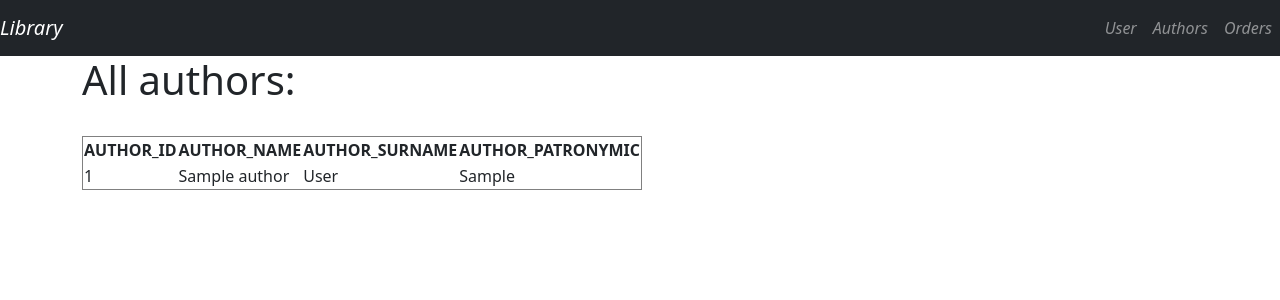
After one commit to Andry925/Library_app, a Django app: template library/author/templates/author/authors_page.html in a window 1280 px wide. The commit adds this page. Shown: the top 300 px of the page. Run offline with Django 5.2, Linux system fonts and the light colour scheme; the template is opened without the code that fills it: values that come from a table or form of the project are taken from there, others are empty; tables that the repository leaves empty hold one stand-in row (values such as "Sample post"); parts of the project's set-up code (start-up, migrations or seed data) failed here and were passed over; some libraries are stand-ins or nearby versions.

Commit message:
Adding basic frontend for authors from librarian profile

```diff
--- a/library/accounts/templates/profiles/librarianprofile.html
+++ b/library/accounts/templates/profiles/librarianprofile.html
@@ -2,5 +2,8 @@
 
 {% block content %}
 <p>Welcome to our account {{user.username}}</p>
+
 <p>Your role is {{user.role}} </p>
+<p><a href = "{% url 'all_authors' %}"> Click here to manage authors</a></p>
+
 {% endblock %}
--- /dev/null
+++ b/library/author/templates/author/authors_page.html
@@ -0,0 +1,33 @@
+{% extends 'author/base.html' %}
+{% block content%}
+<div class="container">
+<div style="margin: 0 auto;">
+    <h1> All authors:</h1>
+    <br>
+
+    <table border="1">
+        <tr>
+            <th>AUTHOR_ID</th>
+            <th>AUTHOR_NAME</th>
+            <th>AUTHOR_SURNAME</th>
+            <th>AUTHOR_PATRONYMIC</th>
+        </tr>
+
+        {% for author in authors %}
+            <tr>
+                <td>{{ author.id }}</td>
+                <td>{{ author.name }}</td>
+                <td>{{ author.surname }}</td>
+                <td>{{ author.patronymic }}</td>
+
+            </tr>
+        {% endfor %}
+
+    </table>
+
+</div>
+</div>
+
+
+
+{% endblock %}
--- /dev/null
+++ b/library/author/templates/author/base.html
@@ -0,0 +1,64 @@
+{% load static %}
+<!doctype html>
+<html lang="en">
+  <head>
+    <meta charset="utf-8">
+    <meta name="viewport" content="width=device-width, initial-scale=1, shrink-to-fit=no">
+    <meta name="description" content="">
+    <meta name="author" content="Mark Otto, Jacob Thornton, and Bootstrap contributors">
+    <meta name="generator" content="Jekyll v3.8.5">
+    <title>Authors</title>
+
+    <link rel="stylesheet" href="https://cdn.jsdelivr.net/npm/bootstrap@4.3.1/dist/css/bootstrap.min.css" integrity="sha384-ggOyR0iXCbMQv3Xipma34MD+dH/1fQ784/j6cY/iJTQUOhcWr7x9JvoRxT2MZw1T" crossorigin="anonymous">
+
+    <!-- Bootstrap core CSS -->
+<link href="/docs/4.3/dist/css/bootstrap.min.css" rel="stylesheet" integrity="sha384-ggOyR0iXCbMQv3Xipma34MD+dH/1fQ784/j6cY/iJTQUOhcWr7x9JvoRxT2MZw1T" crossorigin="anonymous">
+
+
+    <style>
+      .bd-placeholder-img {
+        font-size: 1.125rem;
+        text-anchor: middle;
+        -webkit-user-select: none;
+        -moz-user-select: none;
+        -ms-user-select: none;
+        user-select: none;
+      }
+
+      @media (min-width: 768px) {
+        .bd-placeholder-img-lg {
+          font-size: 3.5rem;
+        }
+      }
+    </style>
+    <!-- Custom styles for this template -->
+    <link href="album.css" rel="stylesheet">
+  </head>
+  <body>
+    <header>
+        <nav class="navbar navbar-expand-lg navbar-dark bg-dark font-italic">
+            <a class="navbar-brand" href="#">Library</a>
+                <button class="navbar-toggler" type="button" data-toggle="collapse" data-target="#navbarNavAltMarkup" aria-controls="navbarNavAltMarkup" aria-expanded="false" aria-label="Toggle navigation">
+                    <span class="navbar-toggler-icon"></span>
+                </button>
+            <div class="collapse navbar-collapse" id="navbarNavAltMarkup">
+                <div class="navbar-nav ml-auto">
+                  <a class="nav-item nav-link" href="">User</a>
+                  <a class="nav-item nav-link" href="">Authors</a>
+                  <a class="nav-item nav-link" href="">Orders</a>
+                </div>
+            </div>
+        </nav>
+    </header>
+    {% block content%}
+    {% endblock %}
+
+<footer class="text-muted">
+</footer>
+
+    <script src="https://code.jquery.com/jquery-3.3.1.slim.min.js" integrity="sha384-q8i/X+965DzO0rT7abK41JStQIAqVgRVzpbzo5smXKp4YfRvH+8abtTE1Pi6jizo" crossorigin="anonymous"></script>
+    <script src="https://cdn.jsdelivr.net/npm/popper.js@1.14.7/dist/umd/popper.min.js" integrity="sha384-UO2eT0CpHqdSJQ6hJty5KVphtPhzWj9WO1clHTMGa3JDZwrnQq4sF86dIHNDz0W1" crossorigin="anonymous"></script>
+    <script src="https://cdn.jsdelivr.net/npm/bootstrap@4.3.1/dist/js/bootstrap.min.js" integrity="sha384-JjSmVgyd0p3pXB1rRibZUAYoIIy6OrQ6VrjIEaFf/nJGzIxFDsf4x0xIM+B07jRM" crossorigin="anonymous"></script>
+
+  </body>
+</html>
--- a/library/author/urls.py
+++ b/library/author/urls.py
@@ -0,0 +1,6 @@
+from django.urls import path
+from . import views
+
+urlpatterns = [
+    path("authors/",views.index,name="all_authors"),
+]
--- a/library/library/urls.py
+++ b/library/library/urls.py
@@ -19,5 +19,6 @@ from django.urls import path,include
 
 urlpatterns = [
     path('admin/', admin.site.urls),
-    path("",include("accounts.urls"))
+    path("",include("accounts.urls")),
+    path("librarian_profile/",include("author.urls"))
 ]
```
